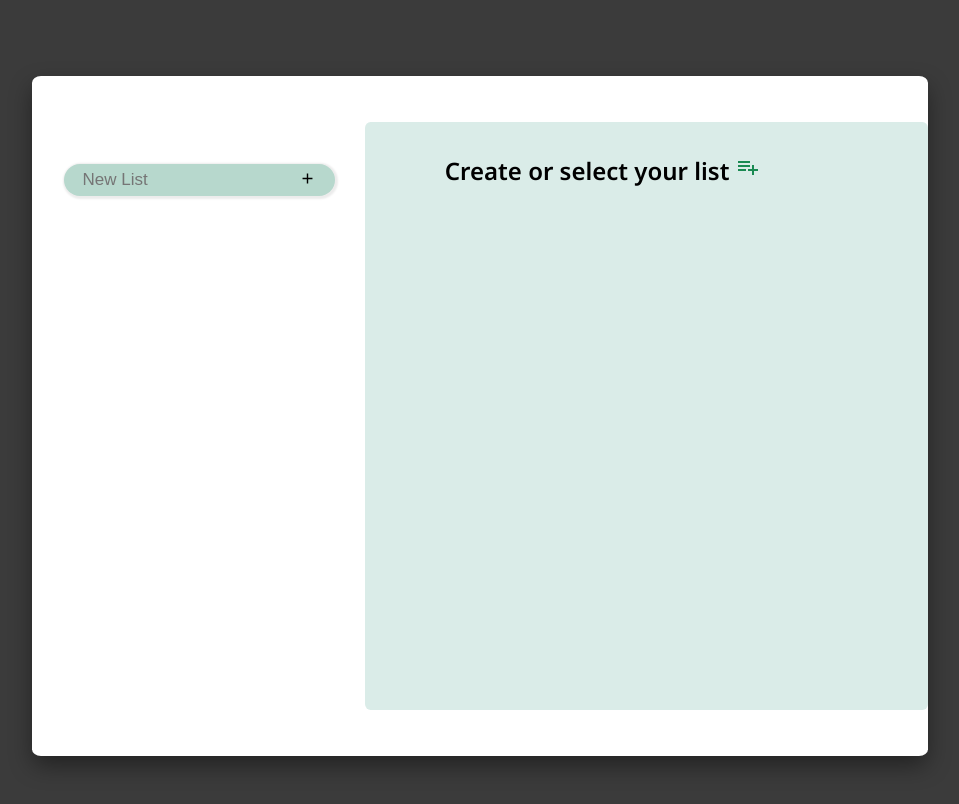
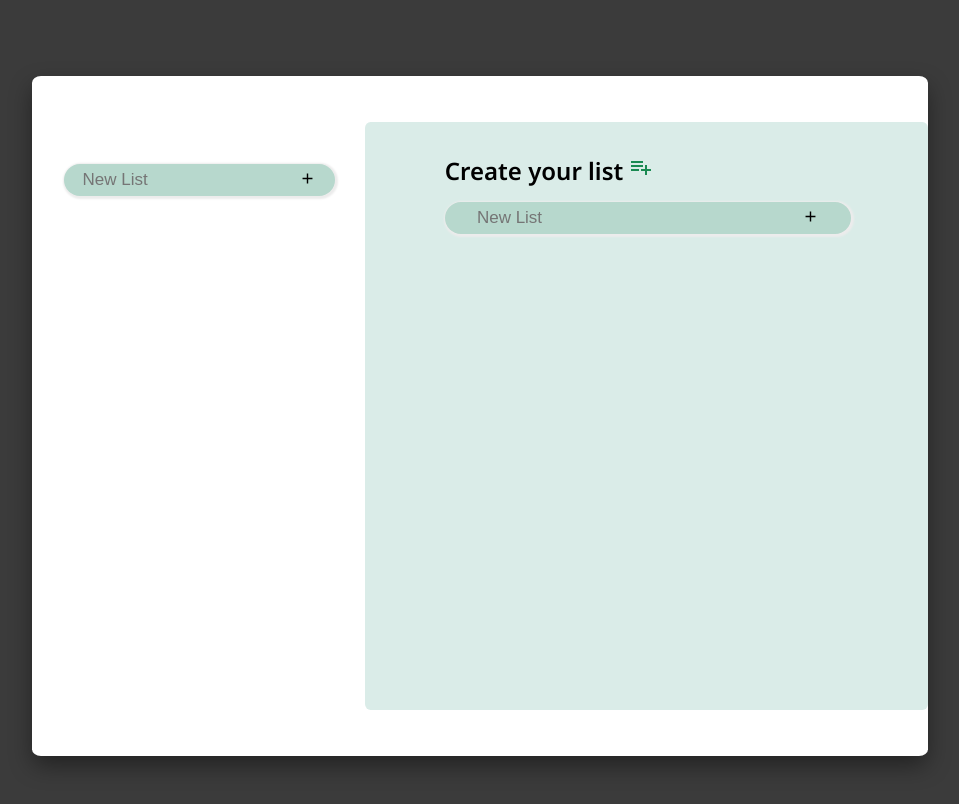
Before and after one commit to leonardoxavier01/to-do-app, a React (Create React App) app: page / in a window 1280 px wide. Shown: the top 804 px of the page, without its empty margins (160-1119 px from the left). Built offline with nearby package versions, Linux system fonts and the light colour scheme.

Commit message:
feat: Notice Create your list

```diff
--- a/src/App.jsx
+++ b/src/App.jsx
@@ -3,7 +3,7 @@ import { BrowserRouter as Router, Switch, Route } from "react-router-dom";
 import Lists from "./components/Lists";
 import ListPage from "./pages/ListPage";
 import './styles/App.css'
-import {CgPlayListAdd} from 'react-icons/cg'
+import { CgPlayListAdd } from 'react-icons/cg'
 
 let localLists = [];
 let localTasks = [];
@@ -75,6 +75,17 @@ const App = () => {
     setTasks(tempTasks);
   }
 
+  let InputFirstList;
+  if (lists.length < 1) {
+    InputFirstList =
+      <div>
+        <h1>Create your list <CgPlayListAdd color={"#1a8a52"} /></h1>
+        <Lists data={lists} onAddList={addList} onRemoveList={removeList} />
+      </div>;
+  } else {
+    InputFirstList = <h1>Select your list</h1>
+  }
+
   return (
     <Router>
       <div className="section" >
@@ -97,7 +108,7 @@ const App = () => {
                 </Route>
               ))}
               <Route path="/">
-                <h1>Create or select your list <CgPlayListAdd color={"#1a8a52"}/></h1>
+                {InputFirstList}
               </Route>
             </Switch>
           </div>
--- a/src/components/Lists/index.jsx
+++ b/src/components/Lists/index.jsx
@@ -2,7 +2,7 @@ import React, { useRef } from "react";
 import { v4 as uuid } from "uuid";
 import { Link } from "react-router-dom";
 import ListNameBox from "../ListNameBox";
-import Input from '../InputText'
+import InputText from '../InputText'
 
 const Lists = (props) => {
   const newListTitleRef = useRef();
@@ -33,7 +33,7 @@ const Lists = (props) => {
         </li>
       ))}
       <li>
-        <Input
+        <InputText
           onSubmit={addListHandler}
           placeholder={'New List'}
           ref={newListTitleRef}
```
